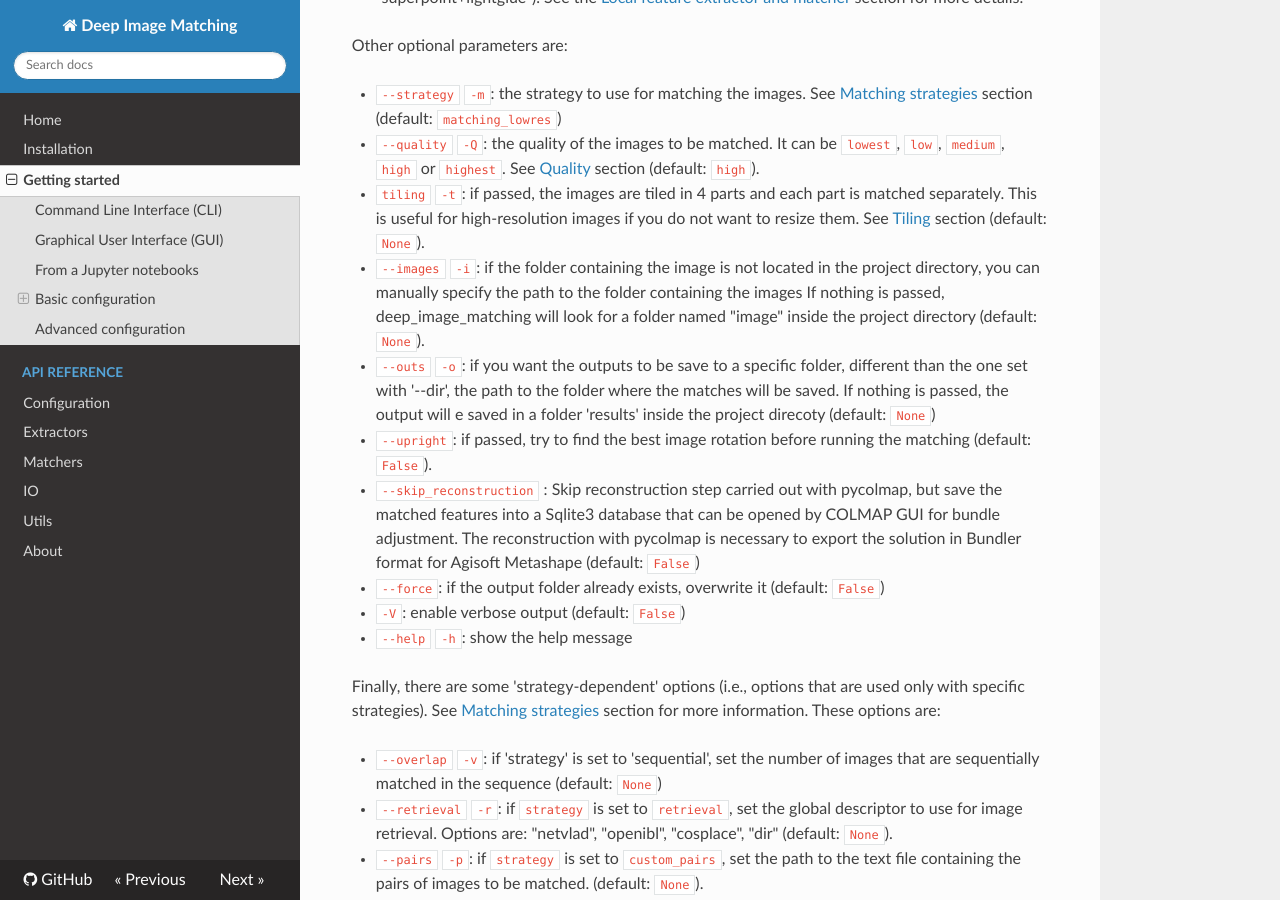
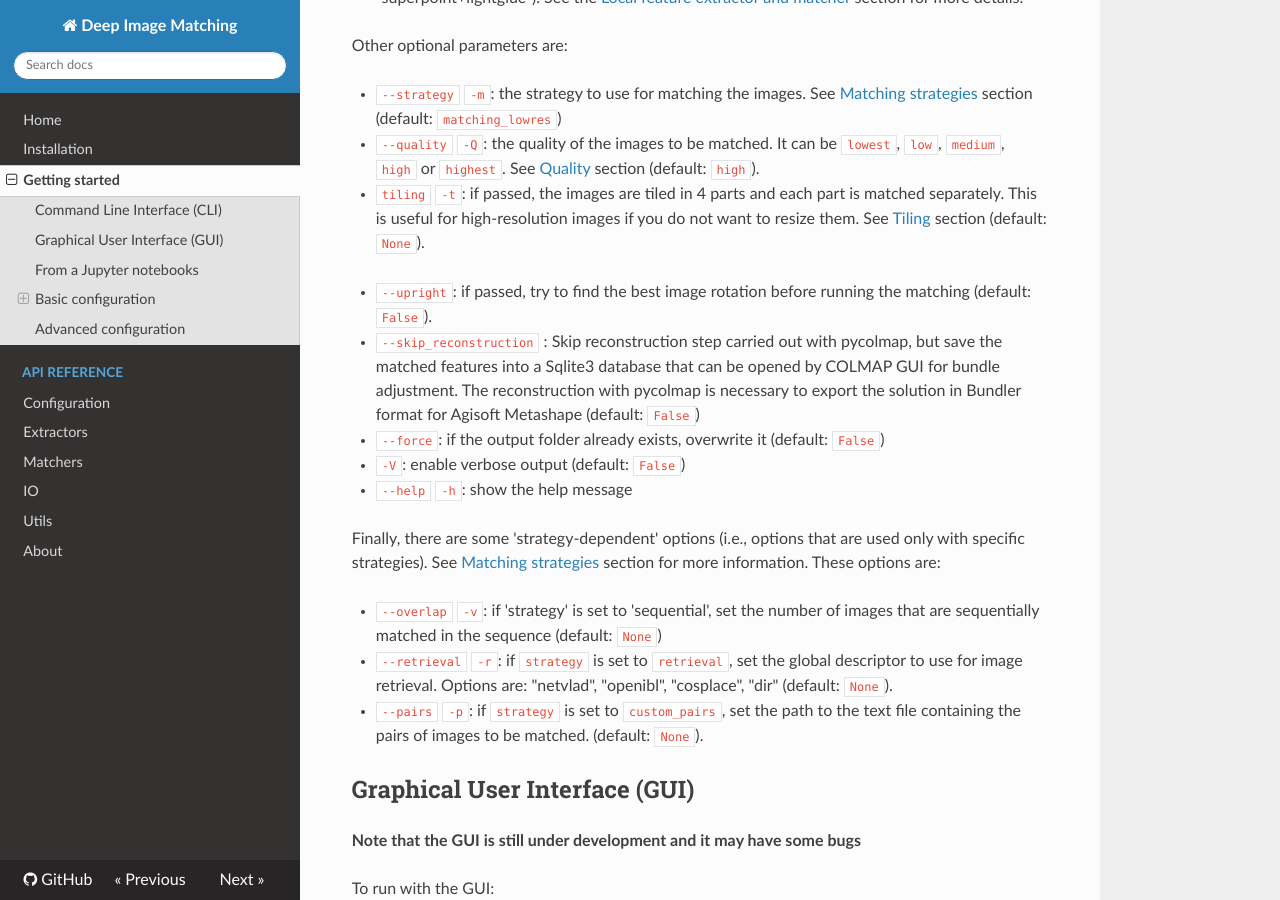
Before and after one commit to 3DOM-FBK/deep-image-matching, an MkDocs documentation site: the page built from docs/getting_started.md, in a window 1280 px wide and 900 px high, scrolled down 473 px. Built offline with MkDocs 1.6.1, drawn with Linux system fonts in a browser that asks for light colours; nearby versions of some CDN libraries.

```diff
--- a/docs/getting_started.md
+++ b/docs/getting_started.md
@@ -16,8 +16,8 @@ Other optional parameters are:
 - `--strategy` `-m`: the strategy to use for matching the images. See [Matching strategies](#matching-strategies) section (default: `matching_lowres`)
 - `--quality` `-Q`: the quality of the images to be matched. It can be `lowest`, `low`, `medium`, `high` or `highest`. See [Quality](#quality) section (default: `high`).
 - `tiling` `-t`: if passed, the images are tiled in 4 parts and each part is matched separately. This is useful for high-resolution images if you do not want to resize them. See [Tiling](#tiling) section (default: `None`).
-- `--images` `-i`: if the folder containing the image is not located in the project directory, you can manually specify the path to the folder containing the images If nothing is passed, deep_image_matching will look for a folder named "image" inside the project directory (default: `None`).
-- `--outs` `-o`: if you want the outputs to be save to a specific folder, different than the one set with '--dir', the path to the folder where the matches will be saved. If nothing is passed, the output will e saved in a folder 'results' inside the project direcoty (default: `None`)
+<!-- - `--images` `-i`: if the folder containing the image is not located in the project directory, you can manually specify the path to the folder containing the images If nothing is passed, deep_image_matching will look for a folder named "image" inside the project directory (default: `None`).
+- `--outs` `-o`: if you want the outputs to be save to a specific folder, different than the one set with '--dir', the path to the folder where the matches will be saved. If nothing is passed, the output will e saved in a folder 'results' inside the project direcoty (default: `None`) -->
 - `--upright`: if passed, try to find the best image rotation before running the matching (default: `False`).
 - `--skip_reconstruction` : Skip reconstruction step carried out with pycolmap, but save the matched features into a Sqlite3 database that can be opened by COLMAP GUI for bundle adjustment. The reconstruction with pycolmap is necessary to export the solution in Bundler format for Agisoft Metashape (default: `False`)
 - `--force`: if the output folder already exists, overwrite it (default: `False`)
--- a/pyproject.toml
+++ b/pyproject.toml
@@ -19,12 +19,13 @@ dependencies = [
     "numpy",
     "scipy",
     "matplotlib",
+    "torch",
+    "torchvision",
     "pillow",
     "pandas",
     "opencv-python",
     "opencv-contrib-python",
-    "torch",
-    "torchvision",
+    "pydegensac",
     "kornia",
     "h5py",
     "tqdm",
```
Also changed, not shown: config.yaml (+4 -5 lines), 3 other files.
